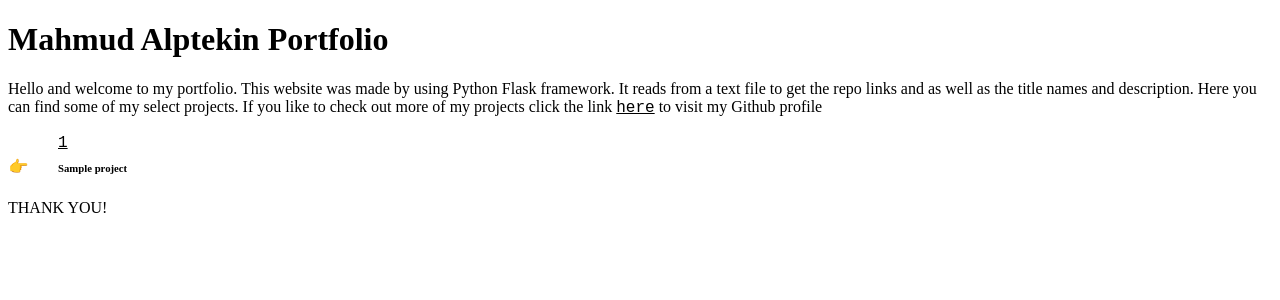
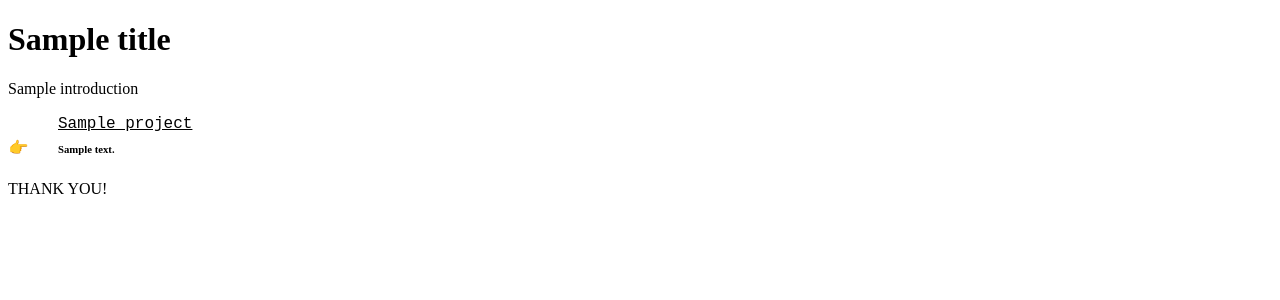
Before and after one commit to supascooopa/my_portfolio_web-site, a Flask app: template templates/index.html in a window 1280 px wide; the page is wider, and only the part inside the window is pictured. Shown: the top 300 px of that part. Run offline with Flask 3, Linux system fonts and the light colour scheme; the template is opened without the code that fills it: most values are stand-ins (such as "Sample title", 1, 10 or a date in 2020).

Commit message:
changed the reading from a text file to yaml file and added a default yaml file if there is not one in the root directory.

```diff
--- a/main.py
+++ b/main.py
@@ -1,24 +1,25 @@
+from pathlib import Path
 from flask import Flask, render_template
+import yaml
+import shutil
 app = Flask(__name__)
-
+config_file = "./config.yml"
 
 @app.route("/")
 def home():
-    with open("my_repos.txt") as file:
-        repo_lines = file.readlines()
-    with open("project_titles_and_descriptions") as file:
-        lines = file.readlines()
-        clean_lines = [line.strip("\n") for line in lines]
-        new_lines = []
-        title_and_description = []
-        for line in clean_lines:
-            title_and_description.append(line)
-            if len(title_and_description) == 2:
-                new_lines.append(title_and_description)
-                title_and_description = []
-    project_dict = {repo_link: about for repo_link, about in zip(repo_lines, new_lines)}
-
-    return render_template("index.html", repo_list=project_dict)
+    # check if there is config file
+    # create a config file if there isn't one
+    if Path(config_file).exists() == False:
+        shutil.copyfile("./default/config.yml",config_file )
+    with open("./config.yml", "r") as ymlfile:
+        config = yaml.safe_load(ymlfile)
+        title = config["title"]
+        introduction = config["introduction"]
+        projects = config["projects"]
+    return render_template("index.html",
+                           projects_list=projects,
+                           title=title,
+                           introduction=introduction)
 
 
 if __name__ == "__main__":
--- a/requirements.txt
+++ b/requirements.txt
@@ -4,4 +4,5 @@ Flask==3.1.3
 itsdangerous==2.2.0
 Jinja2==3.1.6
 MarkupSafe==3.0.3
+PyYAML==6.0.3
 Werkzeug==3.1.8
--- a/templates/index.html
+++ b/templates/index.html
@@ -6,12 +6,12 @@
     <link rel="stylesheet" href="{{url_for('static',filename='styles.css')}}">
 </head>
 <body>
-<H1>Mahmud Alptekin Portfolio</H1>
-<p>Hello and welcome to my portfolio. This website was made by using Python Flask framework. It reads from a text file to get the repo links and as well as the title names and description. Here you can find some of my select projects. If you like to check out more of my projects click the link <a href="https://github.com/supascooopa">here</a> to visit my Github profile</p>
-{%for project in repo_list:%}
+<H1>{{title}}</H1>
+<p>{{introduction}}</p>
+{%for project in projects_list:%}
     <ol>
-        <li><a href={{project}}><span>{{ repo_list[project][0] }}</span></a>
-            <h6>{{ repo_list[project][1] }}</h6>
+        <li><a href={{project["link"]}}><span>{{ project["title"] }}</span></a>
+            <h6>{{ project["description"] }}</h6>
         </li>
     </ol>
 {% endfor %}
```
Also changed, not shown: default/config.yml (added, +9 -0 lines), my_repos.txt (deleted, +0 -8 lines), 1 other file.
